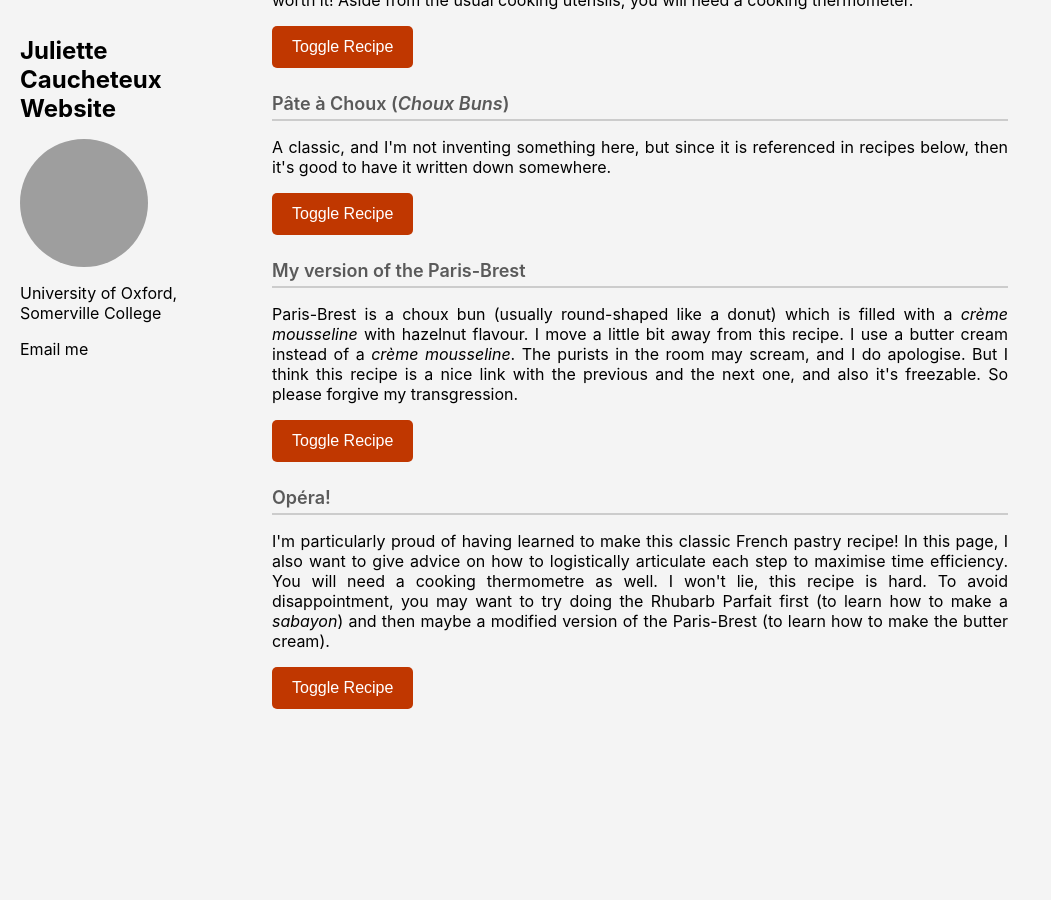
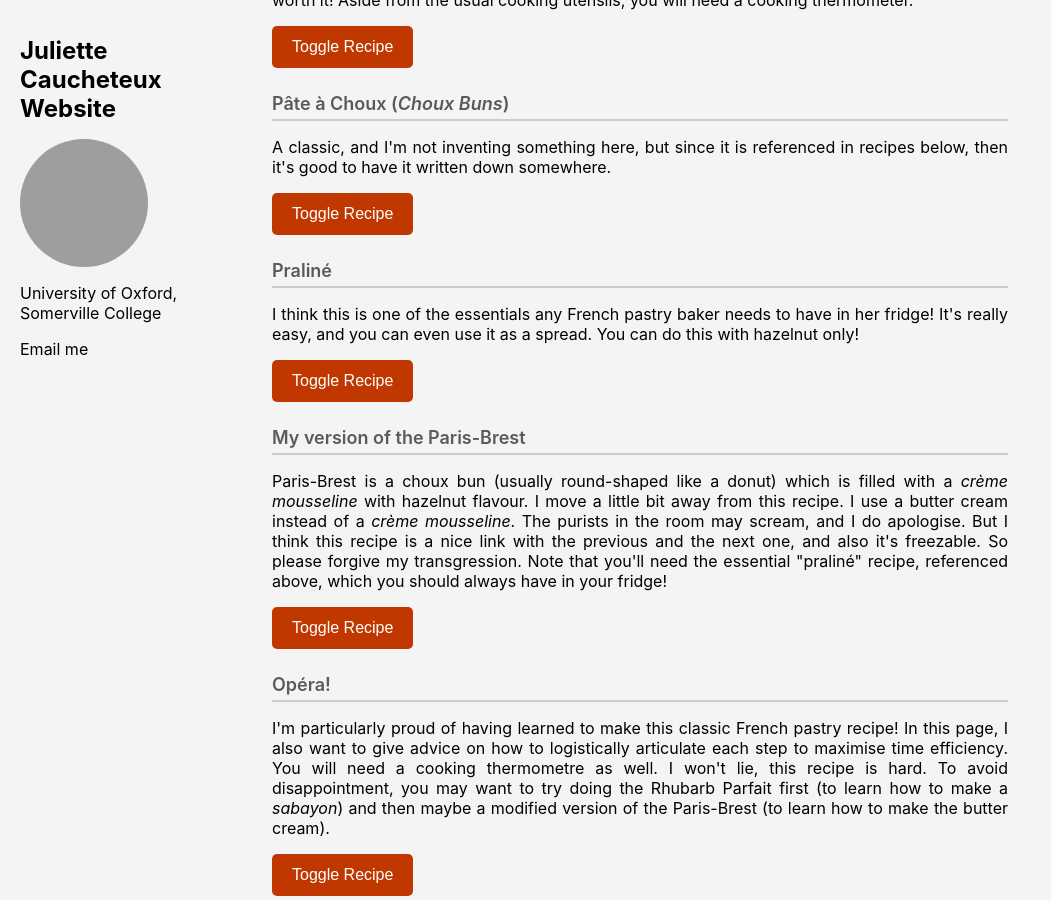
Before and after one commit to JulietteCx/juliettecx.github.io, a Jekyll site: the page built from _pages/miscellaneous/sweet.html, in a window 1280 px wide and 900 px high, scrolled down 673 px. Shown: the whole window, without its empty margins (0-1051 px from the left). Built offline with Jekyll 4.4.1, drawn with Linux system fonts in a browser that asks for light colours; before the commit the page ends 1402 px from its top, so only the background shows below that; some of the changed lines change nothing that is shown; grey boxes are pictures that could not be loaded.

Commit message:
Update sweet.html

```diff
--- a/_pages/miscellaneous/sweet.html
+++ b/_pages/miscellaneous/sweet.html
@@ -165,21 +165,67 @@ author_profile: true
      </ul>
  </div>
 
+<h2>  Praliné</h2>
+<p> I think this is one of the essentials any French pastry baker needs to have in her fridge! It's really easy, and you can even use it as a spread. You can do this with hazelnut only!</p>
+     <button class="toggle-btn" onclick="toggleContent('recette-pralin')">Toggle Recipe</button>
+ <div id="recette-pralin" class="hidden">
+                    <h3>Ingredients</h3>
+                    <ul>
+                        <li> 100g of sugar (honestly I've been trying to reduce that)</li>
+                        <li> 67mL of water</li>
+                        <li> 100g of almonds</li>
+                        <li> 100g of hazelnuts </li>
 
+                    </ul>
+
+                    <h3>Steps</h3>
+<ul>
+         <li>Mix the water & sugar, bring to a boil </li>
+    <li>    Then add the mix of almonds and hazelnuts</li>
+    <li> Stir constantly! And turn off the heat</li>
+    <li> The mixture should become a bit caramelised and brown, but don't overdo it.</li>
+    <li> Lay on a baking sheet. </li>
+    <li> Once it is cool, put in a blender, mix. The blender needs to be strong! You can add a little bit of neutral oil to launch it. </li>
+    <li> The mixture should start becoming oily.</li>
+    <li> You're done! Store in the fridge.</li>
+</ul>
+</div>
 
 <h2>  My version of the Paris-Brest </h2>
 <p> Paris-Brest is a choux bun (usually round-shaped like a donut) which is filled with a <i>crème mousseline</i> with hazelnut flavour. I move a little bit away from this recipe. I use a butter cream instead of a <i> crème mousseline</i>. The purists in the room may scream, and I do apologise. But I think this recipe is a nice link with the previous and the next one, and also it's freezable. So please forgive my transgression.
-    </p>
+    Note that you'll need the essential "praliné" recipe, referenced above, which you should always have in your fridge!</p>
 
         <button class="toggle-btn" onclick="toggleContent('recette-paris-brest')">Toggle Recipe</button>
  <div id="recette-paris-brest" class="hidden">
                     <h3>Ingredients (I think for 20 choux)</h3>
                     <ul>
-                        <li> The ingredients of the pâte à choux (<a href="#pate_a_choux"> referenced above </a>) for 20 choux</li>
+                        <li> The ingredients of the pâte à choux (<a href="#pate_a_choux">referenced above</a>) for 20 choux</li>
+                        <b>Crème au beurre praliné (<i>Butter cream with hazelnut flavour</i>)</b>
+                        <li> Some praliné (see above)</li>
+                        <li> 2 eggs</li>
+                        <li> 100g of sugar</li>
+                        <li> 50g of water</li>
+                        <li> 200g of butter <b>at room temperature</b>. In terms of logistics, you may want to take it out during the time where you prepare the pâte à choux.</li>
                     </ul>
 
                     <h3>Steps</h3>
+    <li> Prepare the pâte à choux, and make the 20 choux. I deviate a bit in that I make small choux (4cm diameter). </li>
+   <p> Butter cream</p>
+     <ul>
+    <i> The butter cream is essentially a sabayon in which we add butter at room temperature. Super delicate and tricky!</i>
+<li>  Some time prior: Take the butter, dice it, and let it at room temperature. This needs to be room temperature for when you start the recipe. </li>
+<li> Put the water and the sugar in a small pan and heat until 118°C (this is why we need a thermometer!).</li>
+                        <li>In the meantime, whisk the eggs in a beater until the preparation doubles in volume and becomes whiter.</li>
+                        <li> Once the sugar + water has reached 118°C add slowly to the eggs while still beating. The idea is that the heated sugar will "cook" the preparation. </li>
+                            <li> Continue whipping the preparation until it cools down (you can touch the bowl to get an idea). </li>
+                        <li> You need to wait... A certain amount of time until the preparation is room temperature and the butter as well.
+                            And this will be super important. The sabayon cannot be warmer than the butter. If anything it needs to be cooler. When I'm in a rush, I put the preparation over a bowl of cold water and ice... </li>
+<li> When everything is room temperature, this is when you can start adding the butter. Whisk the preparation again, and add little by little dices of butter.
+    You'll know from the first one whether you are on your way to success or failure. </li>
+    <li> Once you have added all the butter, add the praliné to taste.</li>
+    <li> Store in a piping bag. </li>
 
+    </ul>
 </div>
 
  <h2> Opéra! </h2>
```
